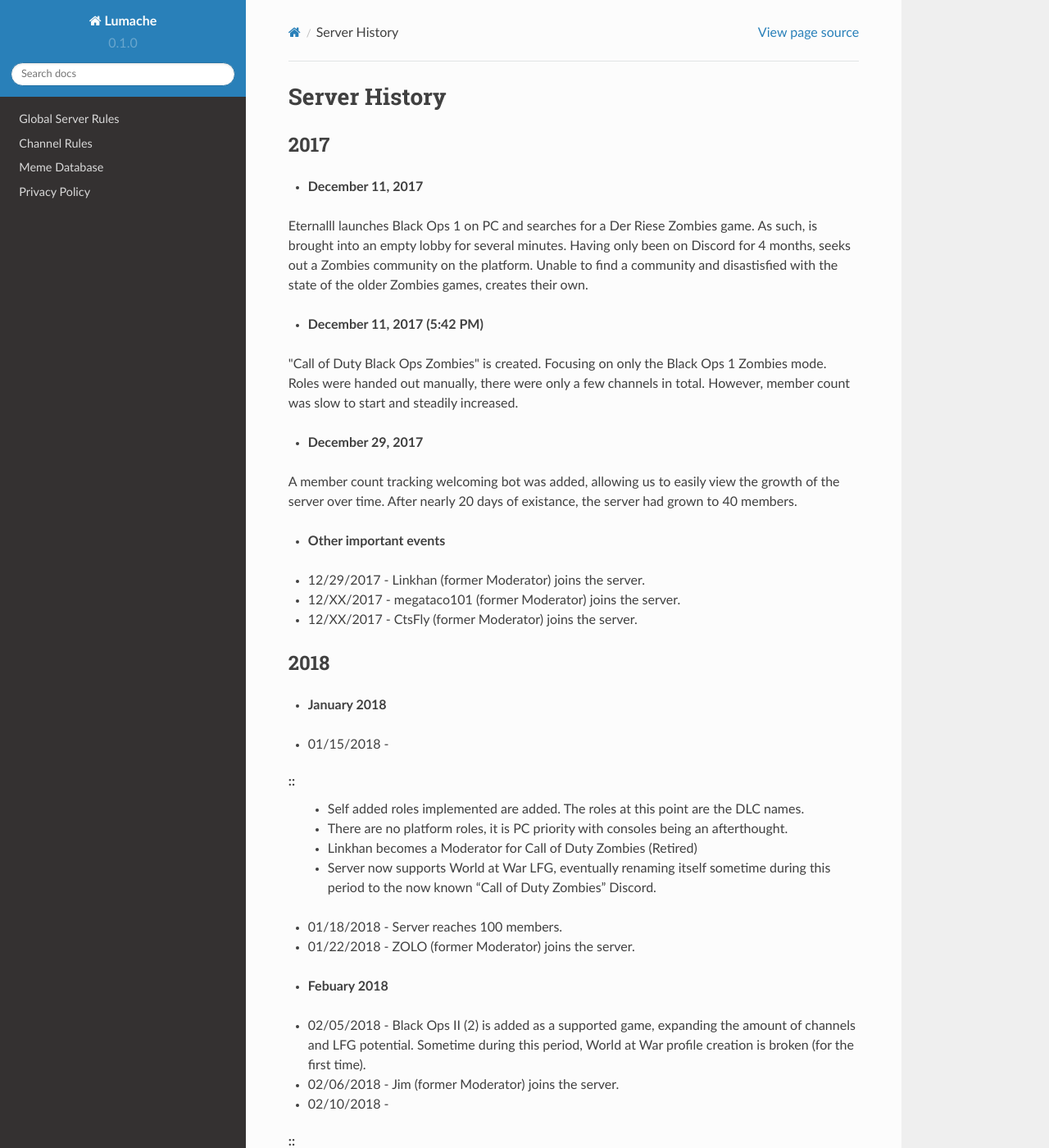
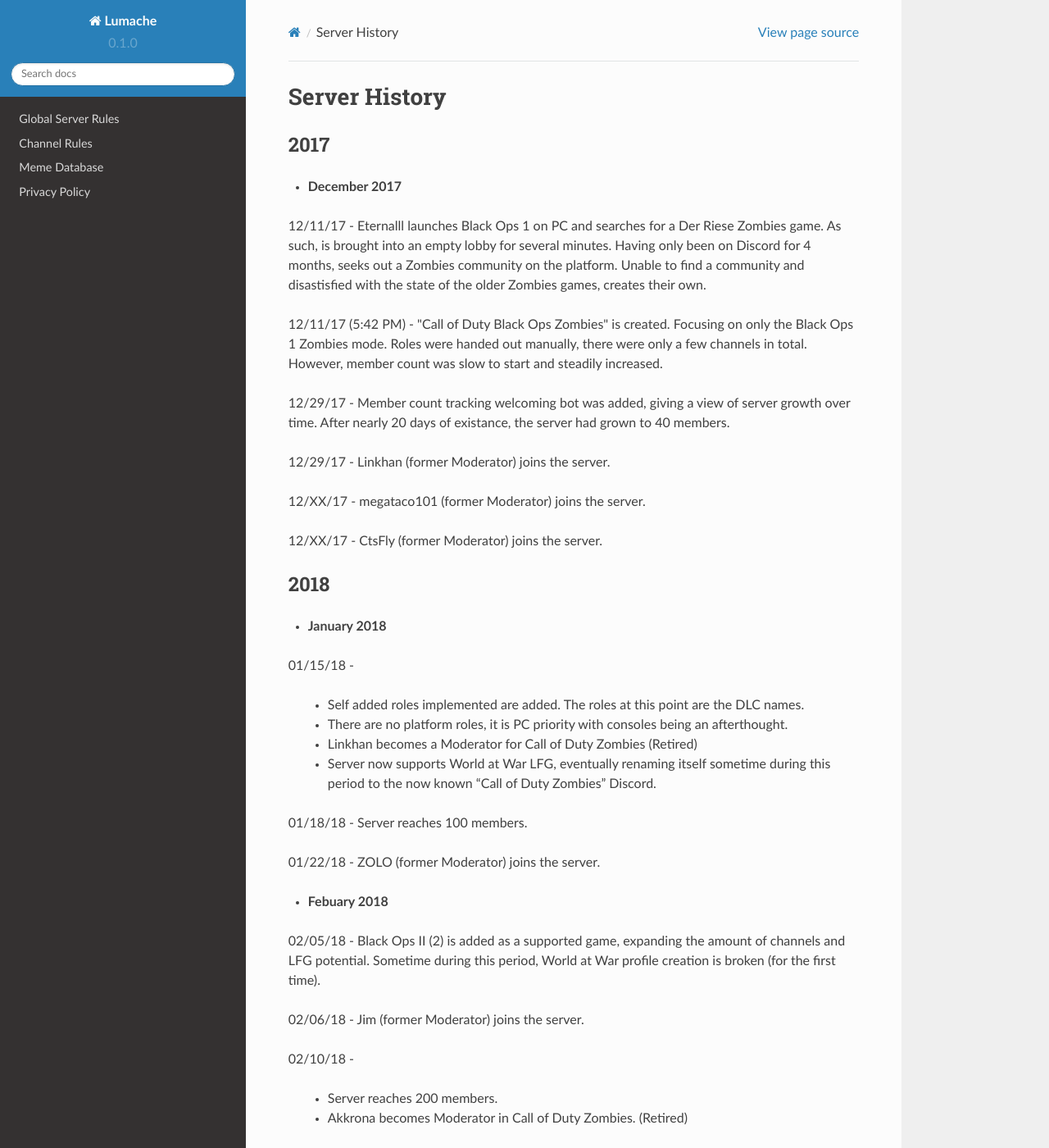
Before and after one commit to EternalllZM/rtd-codz, a Sphinx documentation site: the page built from docs/source/server_history.rst, in a window 1280 px wide and 1400 px high. Shown: the whole window at 82% size. Built offline with Sphinx 7.4.7 and the Read the Docs theme 2.0.0, drawn with Linux system fonts in a browser that asks for light colours; some of the changed text lies outside the part shown.

Commit message:
Update server_history.rst

```diff
--- a/docs/source/server_history.rst
+++ b/docs/source/server_history.rst
@@ -5,35 +5,34 @@
 2017
 ----
 
-- **December 11, 2017**
+- **December 2017**
 
-Eternalll launches Black Ops 1 on PC and searches for a Der Riese Zombies game. As such, is brought into an empty lobby for several minutes.
+12/11/17 - Eternalll launches Black Ops 1 on PC and searches for a Der Riese Zombies game. As such, is brought into an empty lobby for several minutes.
 Having only been on Discord for 4 months, seeks out a Zombies community on the platform. Unable to find a community and disastisfied with the state of the older Zombies games, creates their own.
 
-- **December 11, 2017 (5:42 PM)**
 
-\"Call of Duty Black Ops Zombies\" is created. Focusing on only the Black Ops 1 Zombies mode. Roles were handed out manually, there were only a few channels in total.
+12/11/17 (5:42 PM) - \"Call of Duty Black Ops Zombies\" is created. Focusing on only the Black Ops 1 Zombies mode. Roles were handed out manually, there were only a few channels in total.
 However, member count was slow to start and steadily increased.
 
-- **December 29, 2017**
 
-A member count tracking welcoming bot was added, allowing us to easily view the growth of the server over time. After nearly 20 days of existance, the server had grown to 40 members.
+12/29/17 - Member count tracking welcoming bot was added, giving a view of server growth over time. After nearly 20 days of existance, the server had grown to 40 members.
 
-- **Other important events**
 
-• 12/29/2017 - Linkhan (former Moderator) joins the server.
+12/29/17 - Linkhan (former Moderator) joins the server.
 
-• 12/XX/2017 - megataco101 (former Moderator) joins the server.
 
-• 12/XX/2017 - CtsFly (former Moderator) joins the server.
+12/XX/17 - megataco101 (former Moderator) joins the server.
+
+
+12/XX/17 - CtsFly (former Moderator) joins the server.
 
 2018
 ----
 
 - **January 2018**
 
-• 01/15/2018 -
-::
+01/15/18 -
+
     • Self added roles implemented are added. The roles at this point are the DLC names.
 
     • There are no platform roles, it is PC priority with consoles being an afterthought.
@@ -42,77 +41,86 @@
 
     • Server now supports World at War LFG, eventually renaming itself sometime during this period to the now known "Call of Duty Zombies" Discord.
 
-• 01/18/2018 - Server reaches 100 members.
+01/18/18 - Server reaches 100 members.
 
-• 01/22/2018 - ZOLO (former Moderator) joins the server.
+
+01/22/18 - ZOLO (former Moderator) joins the server.
 
 - **Febuary 2018**
 
-• 02/05/2018 - Black Ops II (2) is added as a supported game, expanding the amount of channels and LFG potential. Sometime during this period, World at War profile creation is broken (for the first time).
+02/05/18 - Black Ops II (2) is added as a supported game, expanding the amount of channels and LFG potential. Sometime during this period, World at War profile creation is broken (for the first time).
 
-• 02/06/2018 - Jim (former Moderator) joins the server.
 
-• 02/10/2018 -
-::
+02/06/18 - Jim (former Moderator) joins the server.
+
+
+02/10/18 -
+
     • Server reaches 200 members.
 
     • Akkrona becomes Moderator in Call of Duty Zombies. (Retired)
 
-• 02/25/2018 - Server reaches 300 members.
+02/25/18 - Server reaches 300 members.
 
 - **March 2018**
 
-• 03/05/2018 - Server reaches 400 members.
+03/05/18 - Server reaches 400 members.
 
-• 03/06/2018 - Helper and Chat Mod system are established. Now known as Trial Mod and Moderator.
 
-• 03/09/2018 - Midori becomes main welcoming bot. Customized background image for server welcomes.
+03/06/18 - Helper and Chat Mod system are established. Now known as Trial Mod and Moderator.
 
-• 03/15/2018 - Server reaches 500 members.
 
-• 03/16/2018 - Activision fixes World at War profile creation, allowing players to create profiles again and LFG for World at War.
+03/09/18 - Midori becomes main welcoming bot. Customized background image for server welcomes.
 
-• 03/29/2018 - Jim becomes Moderator in Call of Duty Zombies (Retired)
+
+03/15/18 - Server reaches 500 members.
+
+
+03/16/18 - Activision fixes World at War profile creation, allowing players to create profiles again and LFG for World at War.
+
+
+03/29/18 - Jim becomes Moderator in Call of Duty Zombies (Retired)
 
 - **April 2018**
 
-• 04/06/2018 - Server reaches 750 members.
+04/06/18 - Server reaches 750 members.
 
 - **October 2018**
 
-• 10/12/2018 - Black Ops 4 releases and is a disappointment among zombies fans. Effectively killing the server's chance to grow massively.
+10/12/18 - Black Ops 4 releases and is a disappointment among zombies fans. Effectively killing the server's chance to grow massively.
+
+
+05/27/18 - Server reaches 1000 members.
 
 .. note::
     :ref:`While 1000 members is a milestone achievement. The server had serious issues with retention rates leading to only 215 members joining and staying throughout the rest of 2018.`
 
-• 05/27/2018 - Server reaches 1000 members.
-
 - **Lost to time**
 
-• XX/XX/2018 - Black Ops III (3) added to supported games.
+XX/XX/18 - Black Ops III (3) added to supported games.
 
 2019
 ----
 
 - **May 2019**
 
-• 05/05/2019 - Discouraged by lack of member growth and burnt out from Zombies and Discord in general, the individual LFG channels are nuked and only one #zombies channel remains for all LFGs.
+05/05/19 - Discouraged by lack of member growth and burnt out from Zombies and Discord in general, the individual LFG channels are nuked and only one #zombies channel remains for all LFGs.
 This decision put a hard stop to the growth of the server and was exponentiated by Eternalll's IRL obligations to a newfound career.
 
 - **June 2019**
 
-• 06/29/2019 - Server reaches 1500 members.
+06/29/19 - Server reaches 1500 members.
 
 - **October 2019**
 
-• 10/22/2019 - Server reaches 2000 members. LFG category and corresponding game channels are returned to the server.
+10/22/19 - Server reaches 2000 members. LFG category and corresponding game channels are returned to the server.
 
 2020
 ----
 
 - **March 2020**
 
-• 03/18/2020 - Server reaches 3000 members.
+03/18/20 - Server reaches 3000 members.
 
 .. note::
     :ref:`The pandemic began worldwide and opened an opportunity for fans of the Zombies franchise to return to their beloved game.
```
Also changed, not shown: other parts of docs/source/server_history.rst (+84 -68 lines).
